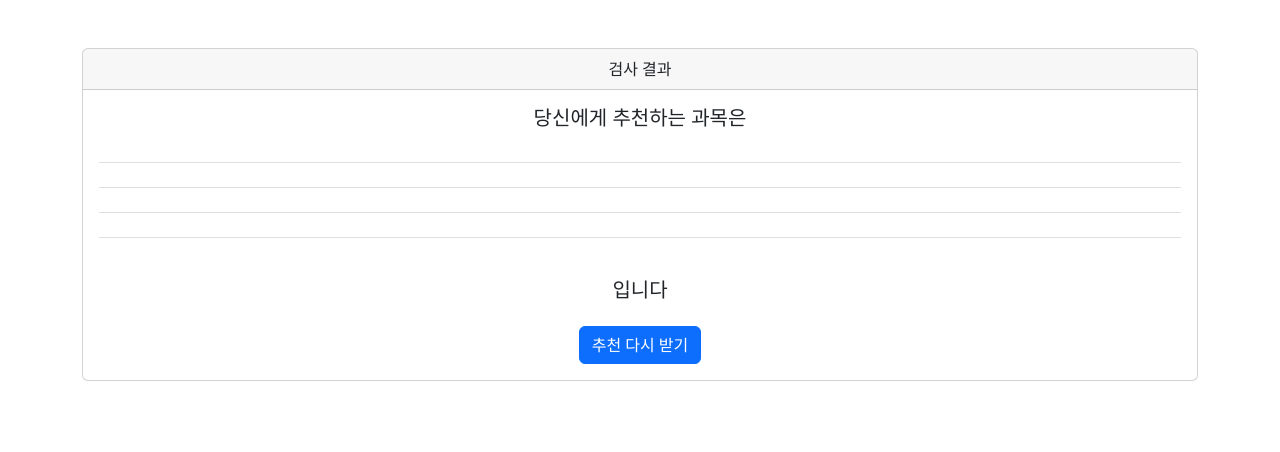
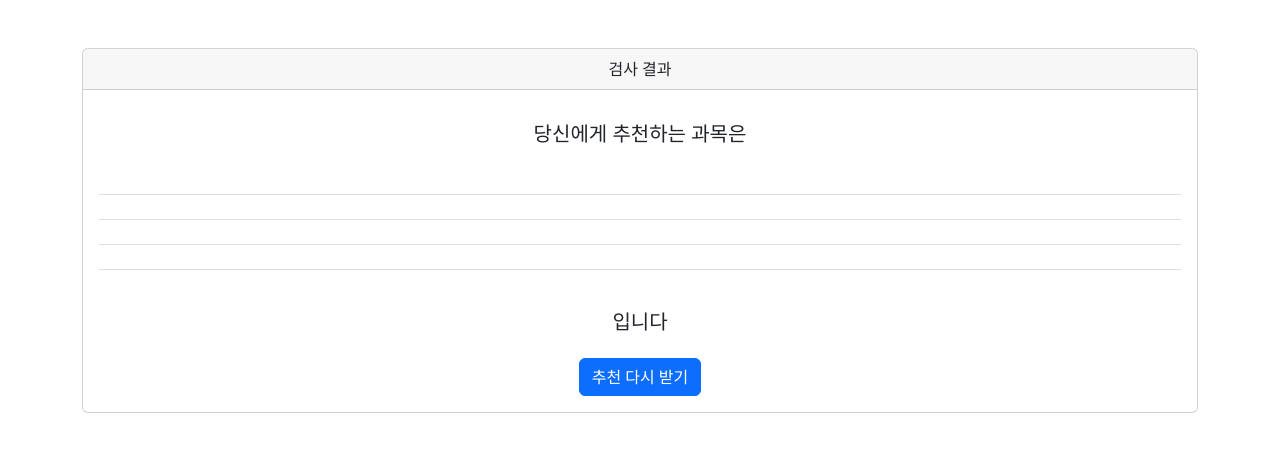
Before and after one commit to dotori0/Recommendation, a Flask app: template templates/result.html in a window 1280 px wide. Shown: the part 56-508 px from the top of the page. Run offline with Flask 2, Linux system fonts and the light colour scheme; the template is opened without the code that fills it, so the values that code supplies are empty.

Commit message:
result design 2

```diff
--- a/templates/result.html
+++ b/templates/result.html
@@ -38,7 +38,7 @@
               검사 결과
             </div>
             <div class="card-body">
-                <h5 class="card-title">당신에게 추천하는 과목은</h5>
+                <h5 class="card-body">당신에게 추천하는 과목은</h5>
                 <ul class="list-group list-group-flush">
                     <li class="list-group-item"><h3><strong>{{ subject[0] }}</strong></h3></li>
                     <li class="list-group-item"><h3><strong>{{ subject[1] }}</strong></h3></li>
```
